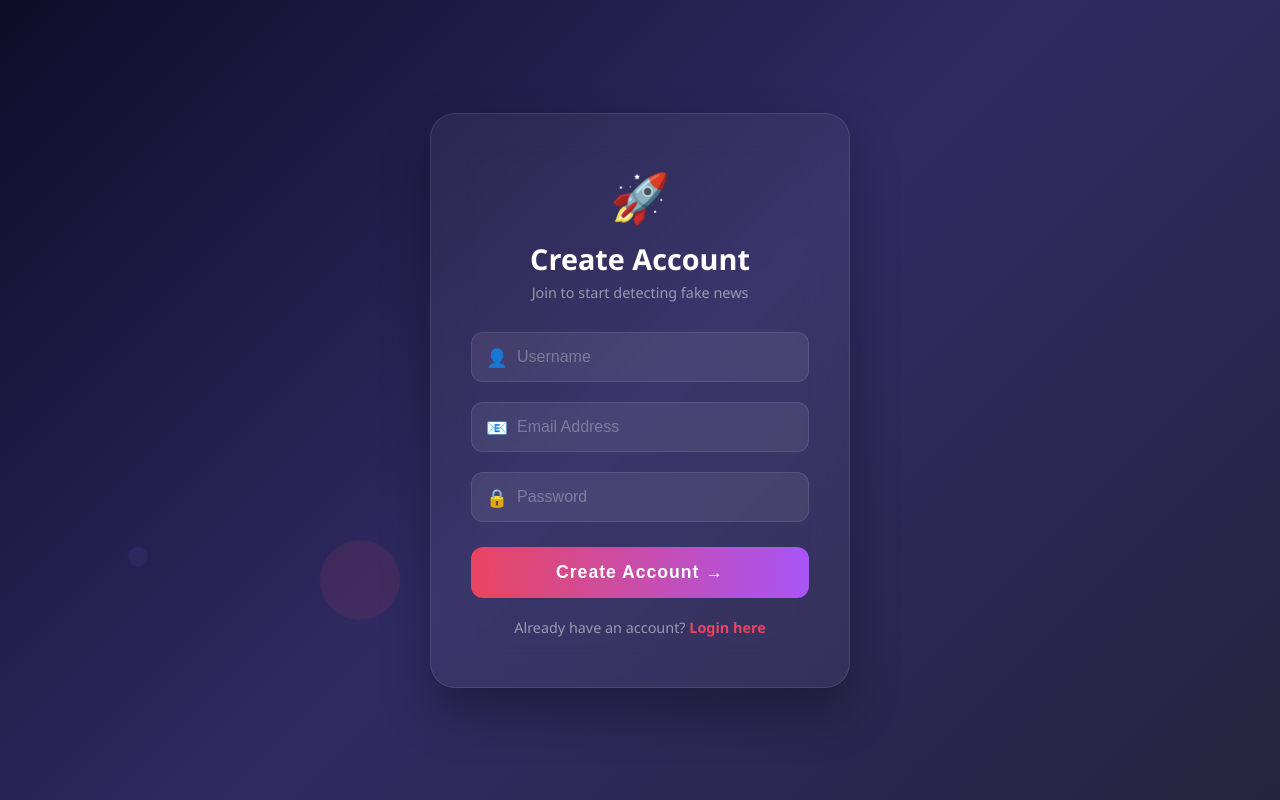
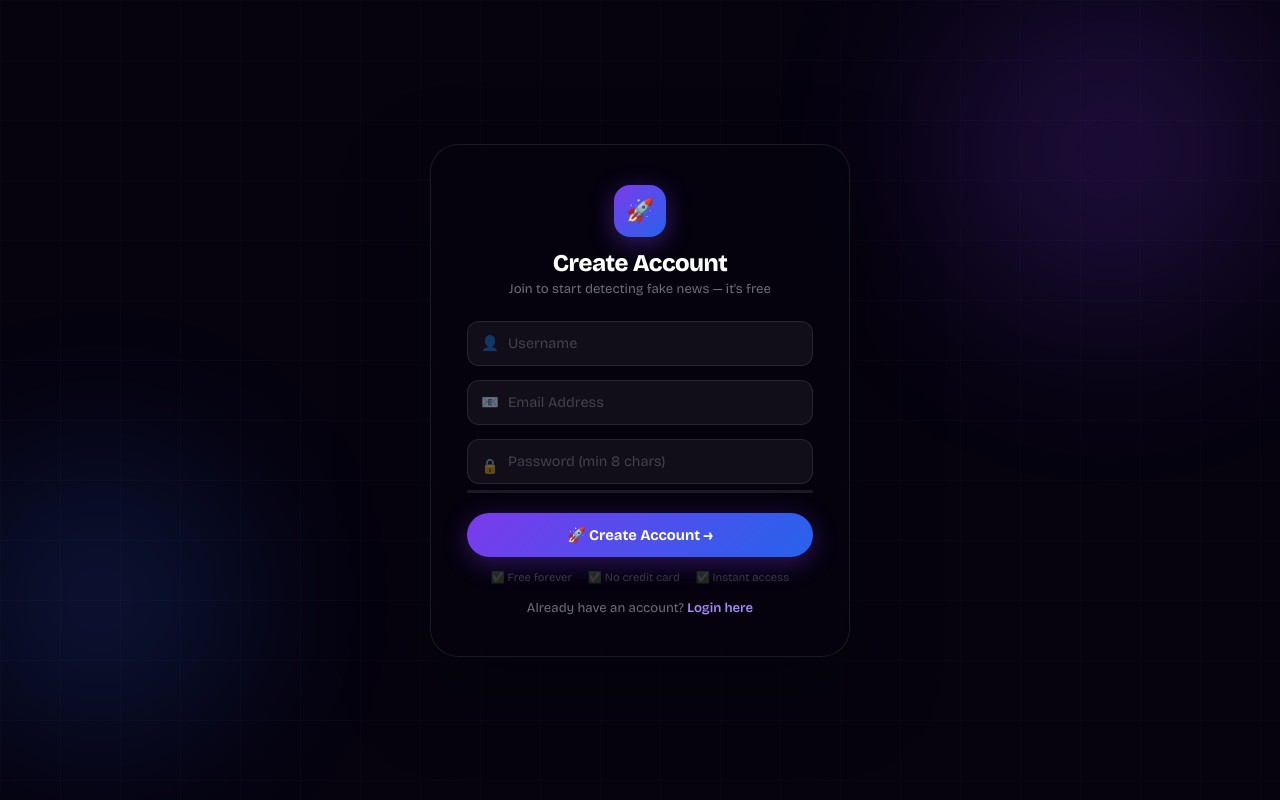
Before and after one commit to explorerkartik/FakeNewsDetector, a Flask app: page /register in a window 1280 px wide. Run offline with Flask 3, Linux system fonts and the light colour scheme; parts of the project's set-up code (start-up, migrations or seed data) failed here and were passed over; some libraries are stand-ins or nearby versions.

Commit message:
Update register.html

```diff
--- a/templates/register.html
+++ b/templates/register.html
@@ -1,190 +1,69 @@
 <!DOCTYPE html>
 <html lang="en">
 <head>
-    <meta charset="UTF-8">
-    <meta name="viewport" content="width=device-width, initial-scale=1.0">
-    <title>Register - Fake News Detector</title>
+<meta charset="UTF-8"><meta name="viewport" content="width=device-width, initial-scale=1.0">
+<title>Register - FakeNews Detector</title>
+<link href="https://fonts.googleapis.com/css2?family=Bricolage+Grotesque:wght@400;600;700;800&family=DM+Mono:wght@400;500&display=swap" rel="stylesheet">
 <style>
-        * { margin: 0; padding: 0; box-sizing: border-box; }
-
-        body {
-            font-family: 'Segoe UI', Tahoma, Geneva, Verdana, sans-serif;
-            background: linear-gradient(135deg, #0f0c29, #302b63, #24243e);
-            min-height: 100vh;
-            display: flex;
-            align-items: center;
-            justify-content: center;
-        }
-
-        .bg-circles {
-            position: fixed;
-            top: 0; left: 0;
-            width: 100%; height: 100%;
-            z-index: 0;
-            overflow: hidden;
-        }
-
-        .bg-circles span {
-            position: absolute;
-            display: block;
-            border-radius: 50%;
-            animation: animate 20s linear infinite;
-            bottom: -150px;
-        }
-
-        .bg-circles span:nth-child(1) { width: 80px; height: 80px; left: 25%; background: rgba(233,69,96,0.15); animation-delay: 0s; }
-        .bg-circles span:nth-child(2) { width: 20px; height: 20px; left: 10%; background: rgba(100,100,255,0.15); animation-delay: 2s; animation-duration: 12s; }
-        .bg-circles span:nth-child(3) { width: 20px; height: 20px; left: 70%; background: rgba(233,69,96,0.15); animation-delay: 4s; }
-
-        @keyframes animate {
-            0% { transform: translateY(0) rotate(0deg); opacity: 1; }
-            100% { transform: translateY(-1000px) rotate(720deg); opacity: 0; }
-        }
-
-        .card {
-            position: relative;
-            z-index: 1;
-            background: rgba(255,255,255,0.05);
-            backdrop-filter: blur(20px);
-            border: 1px solid rgba(255,255,255,0.1);
-            padding: 50px 40px;
-            border-radius: 25px;
-            width: 420px;
-            box-shadow: 0 25px 50px rgba(0,0,0,0.3);
-        }
-
-        .logo {
-            text-align: center;
-            font-size: 3em;
-            margin-bottom: 10px;
-        }
-
-        h2 {
-            color: white;
-            text-align: center;
-            font-size: 1.8em;
-            margin-bottom: 5px;
-        }
-
-        .sub {
-            color: rgba(255,255,255,0.5);
-            text-align: center;
-            font-size: 0.9em;
-            margin-bottom: 30px;
-        }
-
-        .msg {
-            background: rgba(233,69,96,0.15);
-            border: 1px solid rgba(233,69,96,0.3);
-            color: #ff6b6b;
-            padding: 12px;
-            border-radius: 10px;
-            text-align: center;
-            margin-bottom: 20px;
-            font-size: 0.9em;
-        }
-
-        .input-group {
-            position: relative;
-            margin-bottom: 20px;
-        }
-
-        .input-group span {
-            position: absolute;
-            left: 15px;
-            top: 50%;
-            transform: translateY(-50%);
-            font-size: 1.1em;
-        }
-
-        input {
-            width: 100%;
-            padding: 15px 15px 15px 45px;
-            border: 1px solid rgba(255,255,255,0.1);
-            border-radius: 12px;
-            background: rgba(255,255,255,0.07);
-            color: white;
-            font-size: 1em;
-            transition: all 0.3s;
-        }
-
-        input:focus {
-            outline: none;
-            border-color: #e94560;
-            background: rgba(255,255,255,0.1);
-        }
-
-        input::placeholder { color: rgba(255,255,255,0.3); }
-
-        .btn {
-            width: 100%;
-            padding: 15px;
-            background: linear-gradient(90deg, #e94560, #a855f7);
-            color: white;
-            border: none;
-            border-radius: 12px;
-            font-size: 1.1em;
-            font-weight: 600;
-            cursor: pointer;
-            transition: all 0.3s;
-            letter-spacing: 1px;
-            margin-top: 5px;
-        }
-
-        .btn:hover {
-            transform: translateY(-2px);
-            box-shadow: 0 10px 25px rgba(233,69,96,0.4);
-        }
-
-        .link {
-            text-align: center;
-            margin-top: 20px;
-            color: rgba(255,255,255,0.5);
-            font-size: 0.9em;
-        }
-
-        .link a {
-            color: #e94560;
-            text-decoration: none;
-            font-weight: 600;
-        }
-
-        .link a:hover { text-decoration: underline; }
+{%- raw -%}
+:root{--p1:#7c3aed;--p2:#2563eb;--p3:#a78bfa;--p4:#60a5fa;--bg:#06030f;--glass:rgba(255,255,255,0.04);--glass-border:rgba(255,255,255,0.09);--text:#f1f5f9;--text-muted:rgba(241,245,249,0.45);--text-dim:rgba(241,245,249,0.22);}
+*,*::before,*::after{margin:0;padding:0;box-sizing:border-box;}button,a{cursor:pointer;}
+body{font-family:'Bricolage Grotesque',sans-serif;background:var(--bg);color:var(--text);min-height:100vh;display:flex;align-items:center;justify-content:center;padding:20px;overflow:hidden;}
+.bg-scene{position:fixed;inset:0;z-index:0;pointer-events:none;}
+.orb{position:absolute;border-radius:50%;filter:blur(80px);opacity:0.28;}
+.orb1{width:500px;height:500px;background:radial-gradient(circle,#7c3aed,transparent 70%);top:-100px;right:-80px;}
+.orb2{width:400px;height:400px;background:radial-gradient(circle,#2563eb,transparent 70%);bottom:0;left:-100px;}
+.grid-bg{position:absolute;inset:0;background-image:linear-gradient(rgba(167,139,250,0.025)1px,transparent 1px),linear-gradient(90deg,rgba(167,139,250,0.025)1px,transparent 1px);background-size:60px 60px;}
+.card{position:relative;z-index:1;background:rgba(6,3,15,0.75);backdrop-filter:blur(28px);border:1px solid var(--glass-border);border-radius:28px;padding:40px 36px;width:100%;max-width:420px;box-shadow:0 32px 80px rgba(0,0,0,0.5);}
+.logo{text-align:center;margin-bottom:24px;}
+.logo-icon{width:52px;height:52px;background:linear-gradient(135deg,var(--p1),var(--p2));border-radius:16px;display:flex;align-items:center;justify-content:center;font-size:1.4rem;margin:0 auto 12px;box-shadow:0 6px 24px rgba(124,58,237,0.4);}
+.logo h2{font-size:1.5rem;font-weight:800;color:white;letter-spacing:-0.5px;}
+.logo p{color:var(--text-muted);font-size:0.82rem;margin-top:4px;}
+.msg{background:rgba(239,68,68,0.1);border:1px solid rgba(239,68,68,0.25);color:#f87171;padding:11px 14px;border-radius:12px;text-align:center;margin-bottom:16px;font-size:0.85rem;}
+.input-group{position:relative;margin-bottom:14px;}
+.input-group span{position:absolute;left:14px;top:50%;transform:translateY(-50%);font-size:0.9rem;opacity:0.4;}
+input[type=text],input[type=email],input[type=password]{width:100%;padding:13px 14px 13px 40px;border:1px solid var(--glass-border);border-radius:12px;background:rgba(255,255,255,0.05);color:white;font-size:0.9rem;transition:all 0.2s;outline:none;font-family:inherit;}
+input:focus{border-color:var(--p3);background:rgba(167,139,250,0.06);box-shadow:0 0 0 3px rgba(167,139,250,0.1);}
+input::placeholder{color:var(--text-dim);}
+.pass-strength{height:3px;border-radius:2px;background:var(--glass-border);margin-top:6px;overflow:hidden;}
+.pass-fill{height:100%;border-radius:2px;transition:width 0.3s,background 0.3s;width:0;}
+.btn{width:100%;padding:13px;background:linear-gradient(135deg,var(--p1),var(--p2));color:white;border:none;border-radius:100px;font-size:0.92rem;font-weight:700;cursor:pointer;transition:all 0.25s;margin-top:6px;font-family:inherit;box-shadow:0 6px 24px rgba(124,58,237,0.35);}
+.btn:hover{transform:translateY(-2px);box-shadow:0 10px 32px rgba(124,58,237,0.55);}
+.perks{display:flex;justify-content:center;gap:16px;margin-top:14px;flex-wrap:wrap;}
+.perk{font-size:0.7rem;color:var(--text-dim);display:flex;align-items:center;gap:4px;}
+.link{text-align:center;margin-top:16px;color:var(--text-muted);font-size:0.82rem;}
+.link a{color:var(--p3);text-decoration:none;font-weight:600;}
+{%- endraw -%}
 </style>
 </head>
 <body>
-    <div class="bg-circles">
-        <span></span><span></span><span></span>
+<div class="bg-scene"><div class="orb orb1"></div><div class="orb orb2"></div><div class="grid-bg"></div></div>
+<div class="card">
+  <div class="logo">
+    <div class="logo-icon">🚀</div>
+    <h2>Create Account</h2>
+    <p>Join to start detecting fake news — it's free</p>
   </div>
-
-    <div class="card">
-        <div class="logo">🚀</div>
-        <h2>Create Account</h2>
-        <p class="sub">Join to start detecting fake news</p>
-
-        {% if msg %}
-        <div class="msg">{{ msg }}</div>
-        {% endif %}
-
+  {% if msg %}<div class="msg">{{ msg }}</div>{% endif %}
   <form method="POST" action="/register">
+    <div class="input-group"><span>👤</span><input type="text" name="username" placeholder="Username" required></div>
+    <div class="input-group"><span>📧</span><input type="email" name="email" placeholder="Email Address" required></div>
     <div class="input-group">
-                <span>👤</span>
-                <input type="text" name="username" placeholder="Username" required>
+      <span>🔒</span><input type="password" name="password" id="passInput" placeholder="Password (min 8 chars)" required>
+      <div class="pass-strength"><div class="pass-fill" id="passFill"></div></div>
     </div>
-            <div class="input-group">
-                <span>📧</span>
-                <input type="email" name="email" placeholder="Email Address" required>
+    <button type="submit" class="btn">🚀 Create Account →</button>
+  </form>
+  <div class="perks"><span class="perk">✅ Free forever</span><span class="perk">✅ No credit card</span><span class="perk">✅ Instant access</span></div>
+  <div class="link">Already have an account? <a href="/login">Login here</a></div>
 </div>
-            <div class="input-group">
-                <span>🔒</span>
-                <input type="password" name="password" placeholder="Password" required>
-            </div>
-            <button type="submit" class="btn">Create Account →</button>
-        </form>
-
-        <div class="link">
-            Already have an account? <a href="/login">Login here</a>
-        </div>
-    </div>
+<script>
+document.getElementById('passInput').addEventListener('input',function(){
+  const v=this.value,f=document.getElementById('passFill');
+  let s=0;if(v.length>=8)s++;if(/[A-Z]/.test(v))s++;if(/[0-9]/.test(v))s++;if(/[^A-Za-z0-9]/.test(v))s++;
+  const c=['#ef4444','#f59e0b','#10b981','#a78bfa'],w=['25%','50%','75%','100%'];
+  f.style.width=v.length?(w[s-1]||'15%'):'0';f.style.background=v.length?(c[s-1]||'#ef4444'):'';
+});
+</script>
 </body>
 </html>
```
Lines whose indentation alone changed are shown as unchanged.
